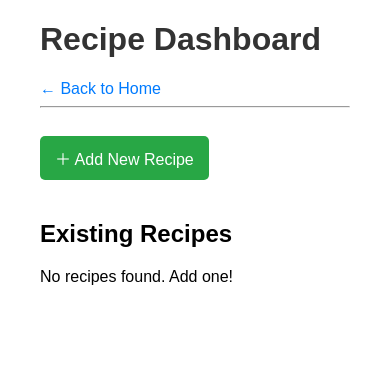
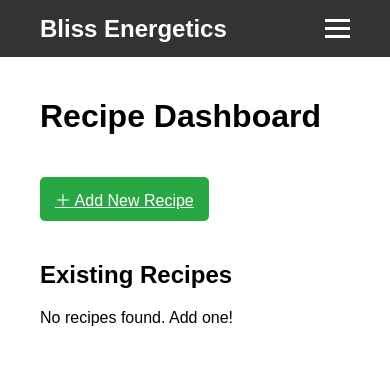
Before and after one commit to ATrapenard/Bliss_Analytics_Dashboard, a Flask app: page /recipes in a window 390 px wide. Shown: the top 365 px of the page. Run offline with Flask 3, Linux system fonts and the light colour scheme; data that the repository does not hold is empty; some libraries are stand-ins or nearby versions.

Commit message:
feat: Implement responsive hamburger navigation
Creates a base _layout.html template with a navigation bar and hamburger menu. Updates all existing pages to extend this new layout for a consistent UI.

```diff
--- /dev/null
+++ b/templates/_layout.html
@@ -0,0 +1,98 @@
+<!DOCTYPE html>
+<html lang="en">
+<head>
+    <meta charset="UTF-8">
+    <meta name="viewport" content="width=device-width, initial-scale=1.0">
+    <title>{% block title %}{% endblock %}</title>
+    <style>
+        body {
+            font-family: sans-serif;
+            margin: 0;
+        }
+        .navbar {
+            background-color: #333;
+            overflow: hidden;
+            display: flex;
+            justify-content: space-between;
+            align-items: center;
+            padding: 0 20px;
+        }
+        .navbar a {
+            color: white;
+            text-decoration: none;
+            padding: 14px 20px;
+            display: block;
+        }
+        .navbar a.logo {
+            font-size: 1.5em;
+            font-weight: bold;
+        }
+        .nav-links {
+            display: flex;
+        }
+        .hamburger {
+            display: none;
+            cursor: pointer;
+            padding: 14px 20px;
+        }
+        .hamburger .bar {
+            display: block;
+            width: 25px;
+            height: 3px;
+            margin: 5px auto;
+            background-color: white;
+        }
+        .content-container {
+            padding: 20px 40px;
+        }
+
+        /* Responsive styles for mobile */
+        @media screen and (max-width: 768px) {
+            .nav-links {
+                display: none;
+                flex-direction: column;
+                width: 100%;
+                position: absolute;
+                top: 60px; /* Adjust based on navbar height */
+                left: 0;
+                background-color: #333;
+            }
+            .nav-links.active {
+                display: flex;
+            }
+            .hamburger {
+                display: block;
+            }
+        }
+    </style>
+</head>
+<body>
+
+    <nav class="navbar">
+        <a href="{{ url_for('home') }}" class="logo">Bliss Energetics</a>
+        <div class="nav-links">
+            <a href="{{ url_for('recipe_dashboard') }}">Recipes</a>
+            <a href="{{ url_for('ingredient_totals') }}">Ingredient Totals</a>
+        </div>
+        <div class="hamburger">
+            <span class="bar"></span>
+            <span class="bar"></span>
+            <span class="bar"></span>
+        </div>
+    </nav>
+
+    <div class="content-container">
+        {% block content %}{% endblock %}
+    </div>
+
+    <script>
+        const hamburger = document.querySelector(".hamburger");
+        const navLinks = document.querySelector(".nav-links");
+
+        hamburger.addEventListener("click", () => {
+            navLinks.classList.toggle("active");
+        });
+    </script>
+
+</body>
+</html>
--- a/templates/recipes.html
+++ b/templates/recipes.html
@@ -1,105 +1,29 @@
-<!DOCTYPE html>
-<html lang="en">
-<head>
-    <meta charset="UTF-8">
-    <meta name="viewport" content="width=device-width, initial-scale=1.0">
-    <title>Recipe Dashboard</title>
+{% extends "_layout.html" %}
+
+{% block title %}Recipe Dashboard{% endblock %}
+
+{% block content %}
     <style>
-        body { font-family: sans-serif; margin: 20px 40px; }
-        h1 { color: #333; }
-        a { color: #007BFF; text-decoration: none; }
-        a:hover { text-decoration: underline; }
+        /* Styles specific to this page can go here */
         .add-link { display: inline-block; background-color: #28a745; color: white; padding: 10px 15px; border-radius: 5px; margin: 20px 0; }
-
-        /* Changed from button to div, so we need cursor:pointer */
-        .collapsible {
-            background-color: #f2f2f2;
-            color: #444;
-            cursor: pointer;
-            padding: 18px;
-            width: 100%;
-            border: 1px solid #ccc;
-            border-radius: 8px;
-            text-align: left;
-            outline: none;
-            font-size: 1.2em;
-            margin-top: 10px;
-            display: flex;
-            align-items: center;
-            justify-content: space-between;
-        }
-
-        .card-header {
-            display: flex;
-            justify-content: space-between;
-            align-items: center;
-            width: 100%;
-        }
-        .recipe-info {
-            display: flex;
-            flex-direction: column;
-        }
-        .recipe-totals {
-            font-size: 0.7em;
-            color: #555;
-            margin-top: 5px;
-        }
-        .card-actions {
-            display: flex;
-            align-items: center;
-            gap: 15px;
-        }
-        .edit-link {
-            font-size: 0.6em;
-        }
-        .delete-form {
-            margin: 0;
-        }
-        .delete-btn {
-            background: none;
-            border: none;
-            font-size: 0.9em;
-            cursor: pointer;
-            padding: 0;
-        }
-
-        .active, .collapsible:hover {
-            background-color: #ddd;
-        }
-
-        .collapsible:after {
-            content: '\002B';
-            color: #777;
-            font-weight: bold;
-        }
-
-        .active:after {
-            content: "\2212";
-        }
-
-        .content {
-            padding: 0 18px;
-            max-height: 0;
-            overflow: hidden;
-            transition: max-height 0.2s ease-out;
-            background-color: #f9f9f9;
-            border-radius: 0 0 8px 8px;
-            border: 1px solid #ddd;
-            border-top: none;
-            margin-top: -1px; /* Overlap with bottom of header */
-        }
-
+        .collapsible { background-color: #f2f2f2; color: #444; cursor: pointer; padding: 18px; width: 100%; border: 1px solid #ccc; border-radius: 8px; text-align: left; outline: none; font-size: 1.2em; margin-top: 10px; display: flex; align-items: center; justify-content: space-between; }
+        .card-header { display: flex; justify-content: space-between; align-items: center; width: 100%; }
+        .recipe-info { display: flex; flex-direction: column; }
+        .recipe-totals { font-size: 0.7em; color: #555; margin-top: 5px; }
+        .card-actions { display: flex; align-items: center; gap: 15px; }
+        .edit-link { font-size: 0.6em; }
+        .delete-form { margin: 0; }
+        .delete-btn { background: none; border: none; font-size: 0.9em; cursor: pointer; padding: 0; }
+        .active, .collapsible:hover { background-color: #ddd; }
+        .collapsible:after { content: '\002B'; color: #777; font-weight: bold; }
+        .active:after { content: "\2212"; }
+        .content { padding: 0 18px; max-height: 0; overflow: hidden; transition: max-height 0.2s ease-out; background-color: #f9f9f9; border-radius: 0 0 8px 8px; border: 1px solid #ddd; border-top: none; margin-top: -1px; }
         table { width: 100%; border-collapse: collapse; margin: 15px 0; }
         th, td { border: 1px solid #ddd; padding: 8px; text-align: left; }
         th { background-color: #e9e9e9; }
     </style>
-</head>
-<body>
+
     <h1>Recipe Dashboard</h1>
-    <a href="/">← Back to Home</a>
-
-    <hr>
-
     <a href="{{ url_for('new_recipe_form') }}" class="add-link">＋ Add New Recipe</a>
 
     <h2>Existing Recipes</h2>
@@ -149,7 +73,6 @@
         const coll = document.getElementsByClassName("collapsible");
         for (let i = 0; i < coll.length; i++) {
             coll[i].addEventListener("click", function(event) {
-                // Ignore clicks that originate from the actions div
                 if (event.target.closest('.card-actions')) {
                     return;
                 }
@@ -164,6 +87,4 @@
             });
         }
     </script>
-
-</body>
-</html>
+{% endblock %}
```
Also changed, not shown: templates/index.html (+6 -29 lines), templates/totals.html (+7 -16 lines).
